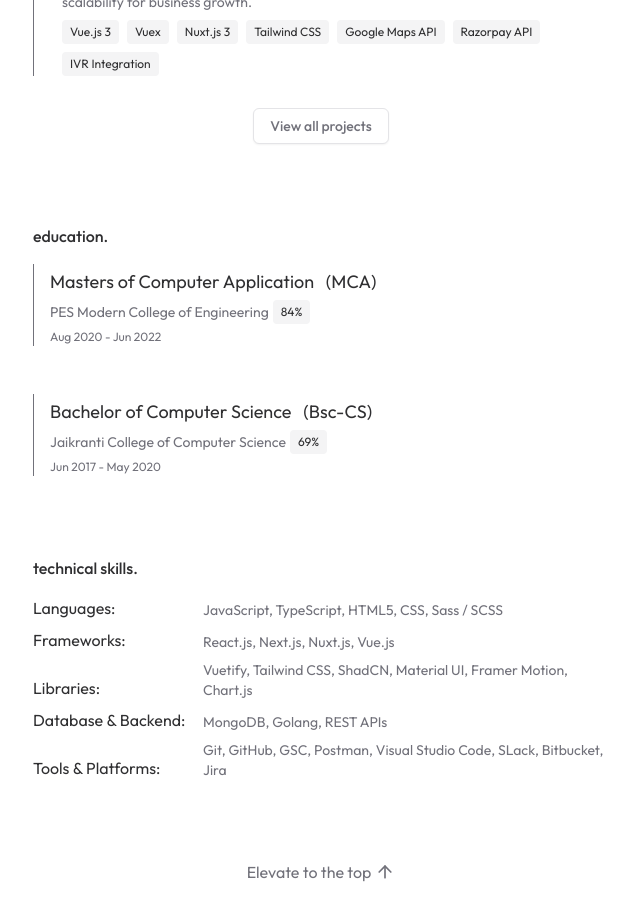
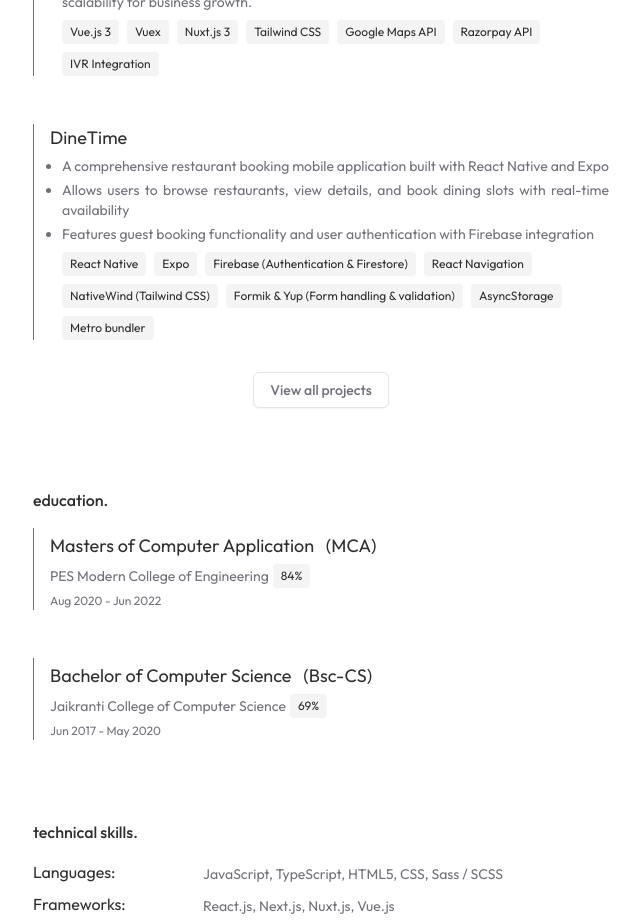
Before and after one commit to shwetampandit/portfolio-main, a Next.js app: page / in a window 1280 px wide. Shown: the part 2260-3181 px from the top of the page, without its empty margins (319-959 px from the left). Built offline with nearby package versions, Linux system fonts and the light colour scheme.

Commit message:
added react native project

```diff
--- a/src/app/data.ts
+++ b/src/app/data.ts
@@ -172,6 +172,29 @@ export const DATA = {
       IMAGE: HyperlocalImage, // replace with actual image import or link
       HIDDEN: false,
     },
+    "DineTime": {
+      SLUG: "dine-time-js",
+      LIVE_PREVIEW: "", // add your deployed URL here
+      GITHUB: "", // add GitHub repo if available
+      DESCRIPTION: [
+        "A comprehensive restaurant booking mobile application built with React Native and Expo",
+        "Allows users to browse restaurants, view details, and book dining slots with real-time availability",
+        "Features guest booking functionality and user authentication with Firebase integration",
+      ],
+      NOTE: "Cross-platform mobile app supporting both iOS and Android with modern UI/UX design",
+      TECH_STACK: [
+        "React Native",
+        "Expo",
+        "Firebase (Authentication & Firestore)",
+        "React Navigation",
+        "NativeWind (Tailwind CSS)",
+        "Formik & Yup (Form handling & validation)",
+        "AsyncStorage",
+        "Metro bundler"
+      ],
+      IMAGE: '', // replace with actual image import
+      HIDDEN: false,
+    },
   },
 
   ALL_PROJECTS: "https://github.com/shwetampandit",
```
